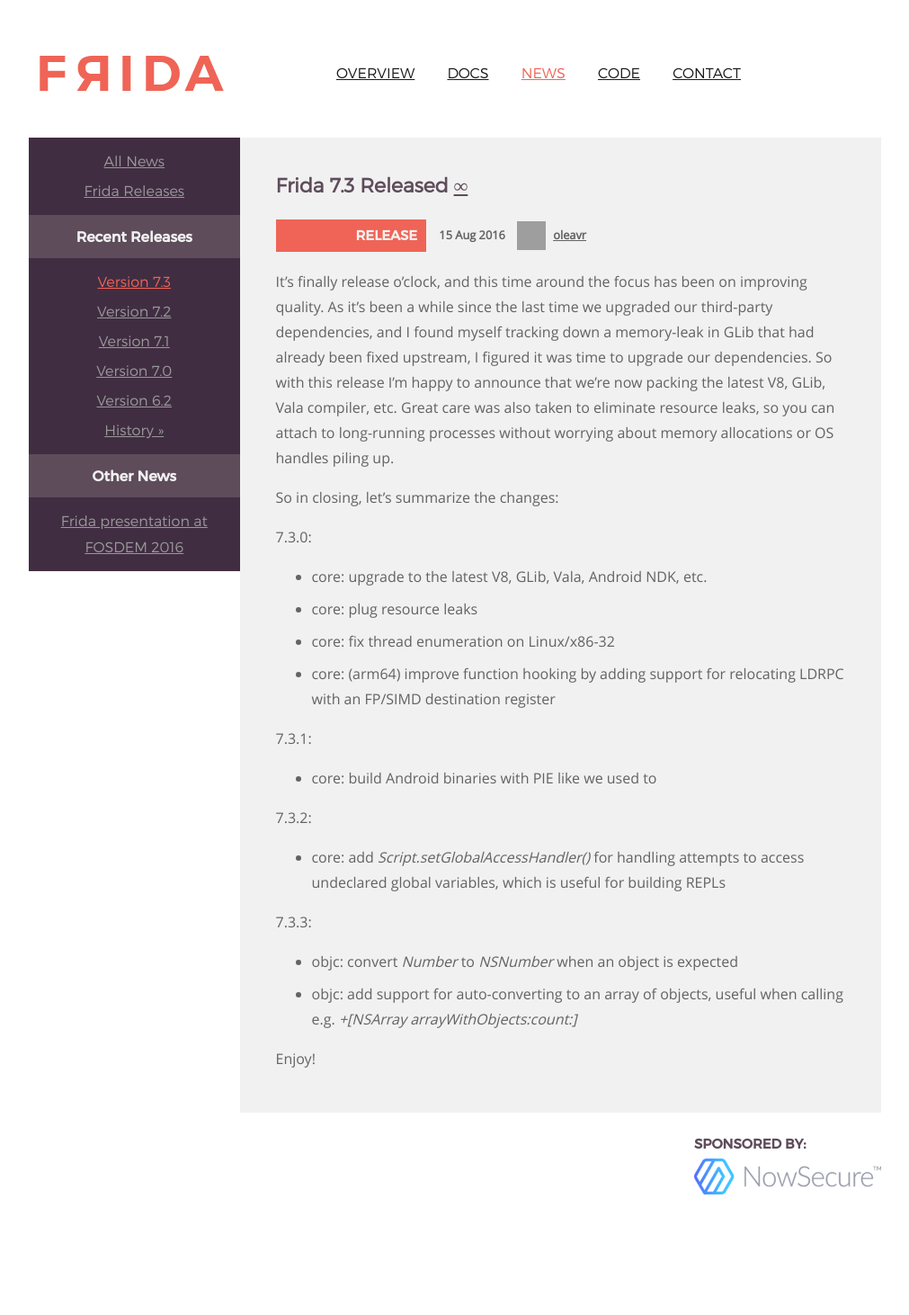
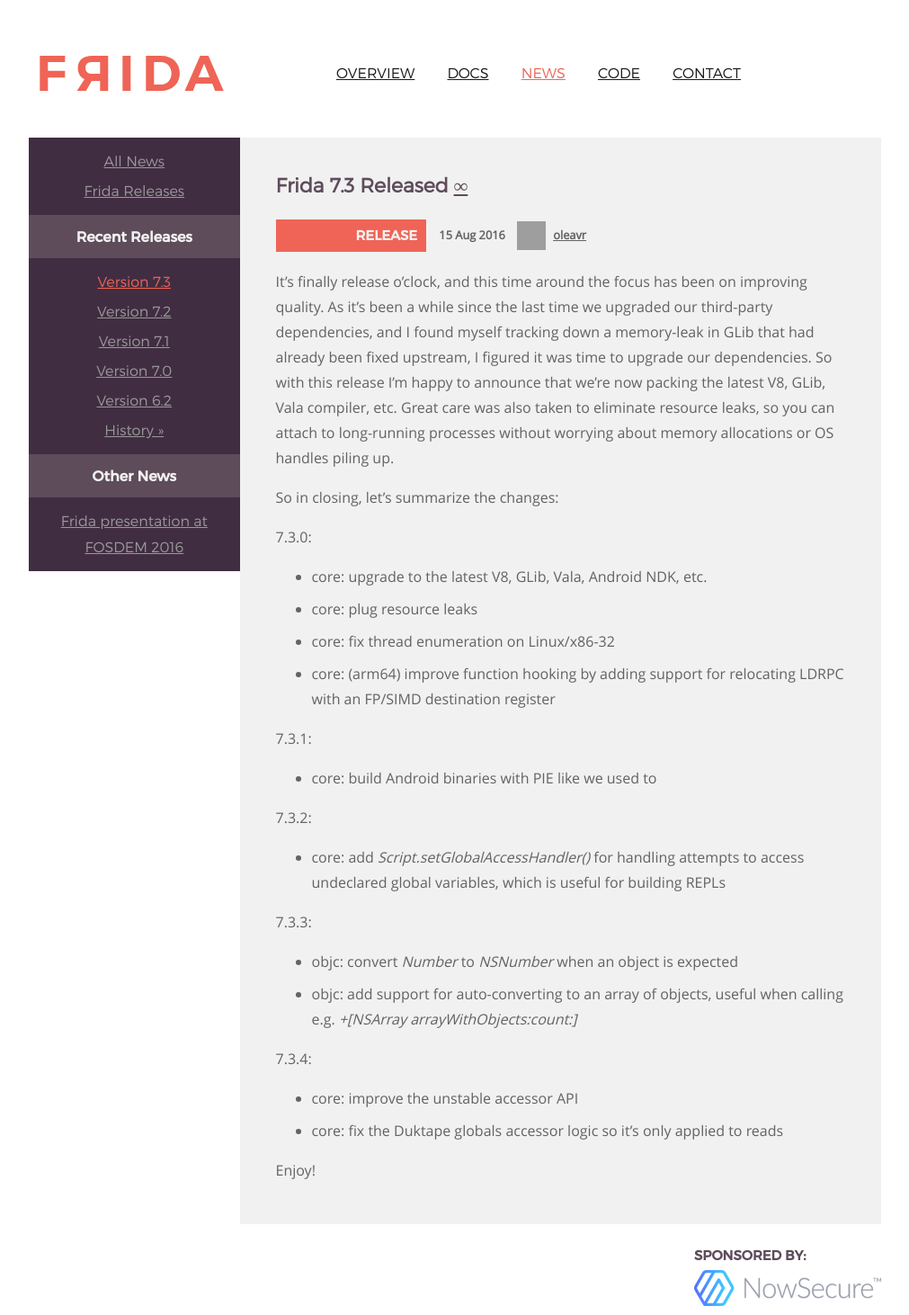
Before and after one commit to frida/frida-website, a Jekyll site: the page built from _posts/2016-08-15-frida-7-3-released.markdown, in a window 1280 px wide. Shown: the whole page at 90% size, without its empty margins (129-1140 px from the left). Built offline with Jekyll 4.4.1, drawn with Linux system fonts in a browser that asks for light colours; before the commit the page ends 1338 px from its top, so only the background shows below that; grey boxes are pictures that could not be loaded.

Commit message:
Add release notes for 7.3.4

```diff
--- a/_posts/2016-08-15-frida-7-3-released.markdown
+++ b/_posts/2016-08-15-frida-7-3-released.markdown
@@ -41,4 +41,9 @@ So in closing, let's summarize the changes:
 - objc: add support for auto-converting to an array of objects, useful when
         calling e.g. *+[NSArray arrayWithObjects:count:]*
 
+7.3.4:
+
+- core: improve the unstable accessor API
+- core: fix the Duktape globals accessor logic so it's only applied to reads
+
 Enjoy!
```
